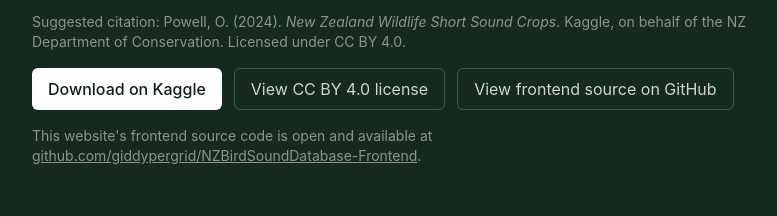
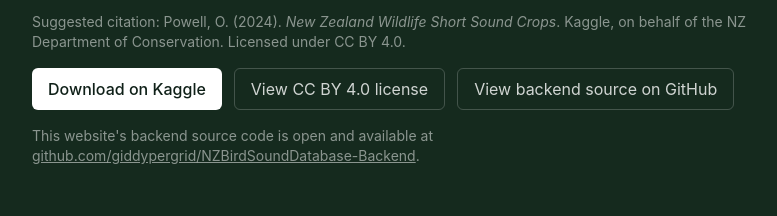
Before and after one commit to giddypergrid/NZBirdSoundDatabase-Frontend, a React (Create React App) app: page /legal in a window 1280 px wide. Shown: the part 1443-1659 px from the top of the page, without its empty margins (248-1025 px from the left). Built offline with nearby package versions, Linux system fonts and the light colour scheme; no server answers.

Commit message:
feat: add site logo, rename app to NZBirdSoundDatabase, link backend GitHub

```diff
--- a/src/pages/LegalPage.tsx
+++ b/src/pages/LegalPage.tsx
@@ -179,23 +179,23 @@
                 View CC BY 4.0 license
               </a>
               <a
-                href="https://github.com/giddypergrid/NZBirdSoundDatabase-Frontend"
+                href="https://github.com/giddypergrid/NZBirdSoundDatabase-Backend"
                 target="_blank"
                 rel="noopener noreferrer"
                 className="inline-flex items-center gap-2 px-4 py-2 rounded-md border border-white/20 text-white/80 hover:bg-white/5 transition-colors"
               >
-                View frontend source on GitHub
+                View backend source on GitHub
               </a>
             </div>
             <p className="mt-4 text-sm text-white/50">
-              This website's frontend source code is open and available at{' '}
+              This website's backend source code is open and available at{' '}
               <a
-                href="https://github.com/giddypergrid/NZBirdSoundDatabase-Frontend"
+                href="https://github.com/giddypergrid/NZBirdSoundDatabase-Backend"
                 target="_blank"
                 rel="noopener noreferrer"
                 className="underline hover:text-white"
               >
-                github.com/giddypergrid/NZBirdSoundDatabase-Frontend
+                github.com/giddypergrid/NZBirdSoundDatabase-Backend
               </a>
               .
             </p>
--- a/src/staticComponents/Footer.tsx
+++ b/src/staticComponents/Footer.tsx
@@ -6,7 +6,7 @@
   'text-sm text-white/40 hover:text-white/70 transition-colors underline'
 
 const GITHUB_URL =
-  'https://github.com/giddypergrid/NZBirdSoundDatabase-Frontend'
+  'https://github.com/giddypergrid/NZBirdSoundDatabase-Backend'
 
 const Footer = () => {
   return (
```
